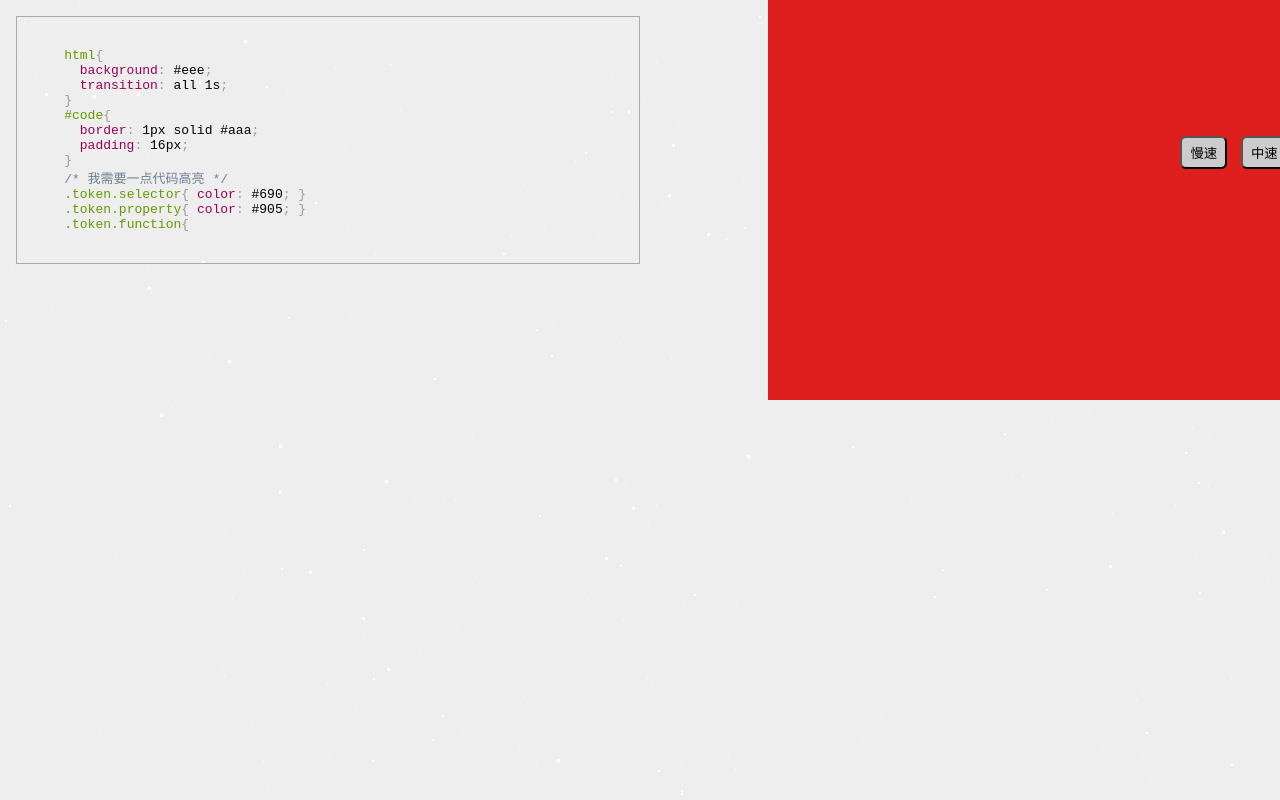
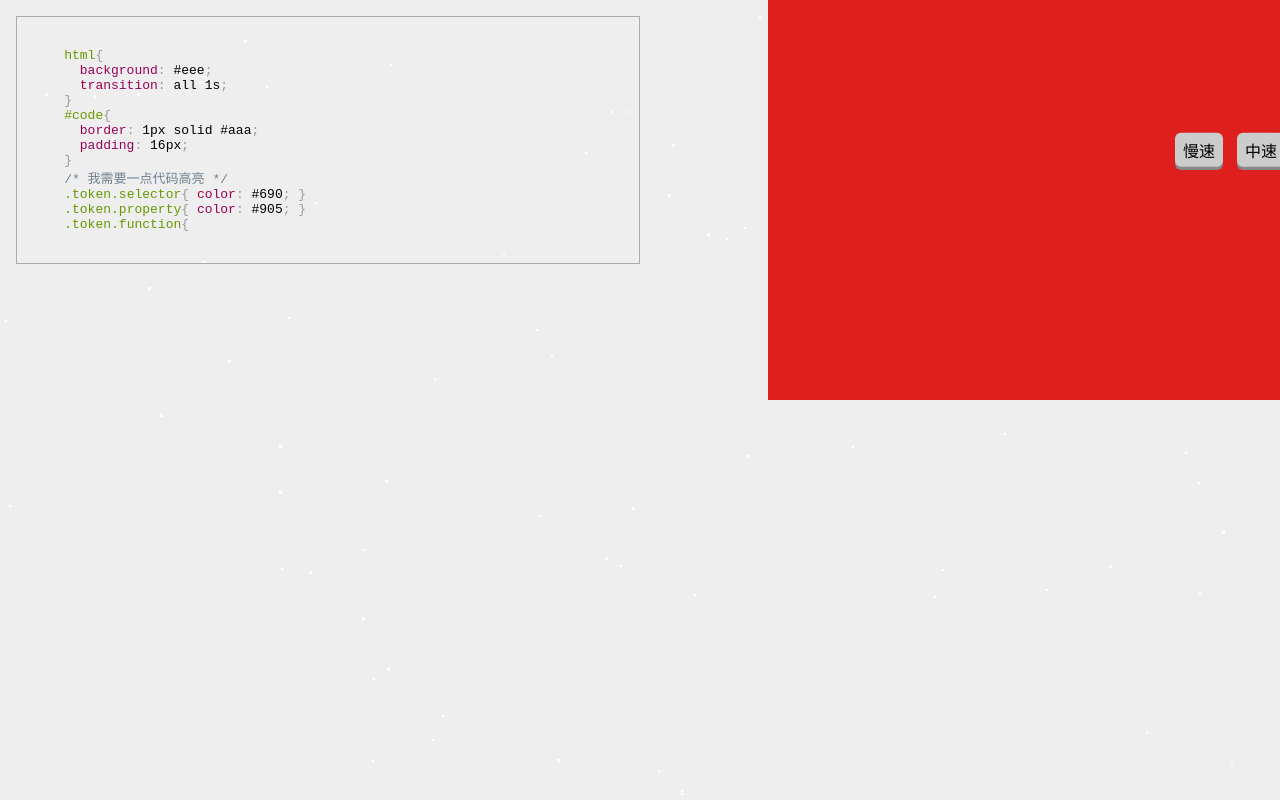
Before and after one commit to felix-ping/doraemon, a website: page index.html in a window 1280 px wide. Drawn offline with Linux system fonts and the light colour scheme.

Commit message:
css button

```diff
--- a/css/default.css
+++ b/css/default.css
@@ -379,3 +379,31 @@ header{
 .token.property{
     color:black;
 } */
+
+
+button {
+  outline: none;
+  margin: 0;
+  border: 0;
+  border-radius: .25em;
+  background: #e0e0e0;
+  cursor: pointer;
+  padding: .4em .8em;
+  text-rendering: optimizeLegibility;
+  font-size: inherit;
+  font-family: inherit;
+  font-weight: 300;
+  color: inherit;
+  box-shadow: 0 .2em #888;
+  transform: translateY(-.2em)
+}
+
+button:hover {
+  background: #e6e6e6
+}
+
+button:active {
+  box-shadow: none;
+  background: #e0e0e0;
+  transform: translateY(0)
+}
```
